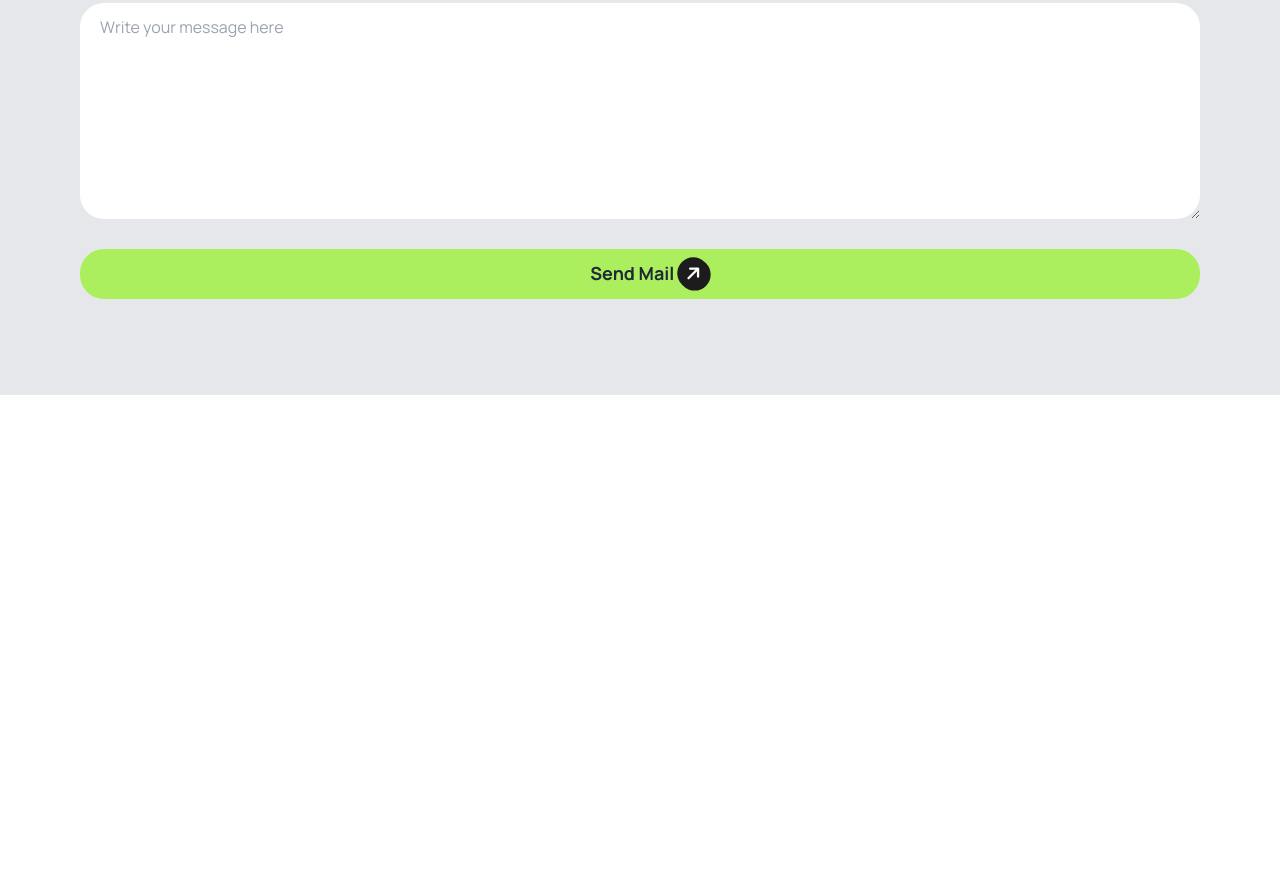
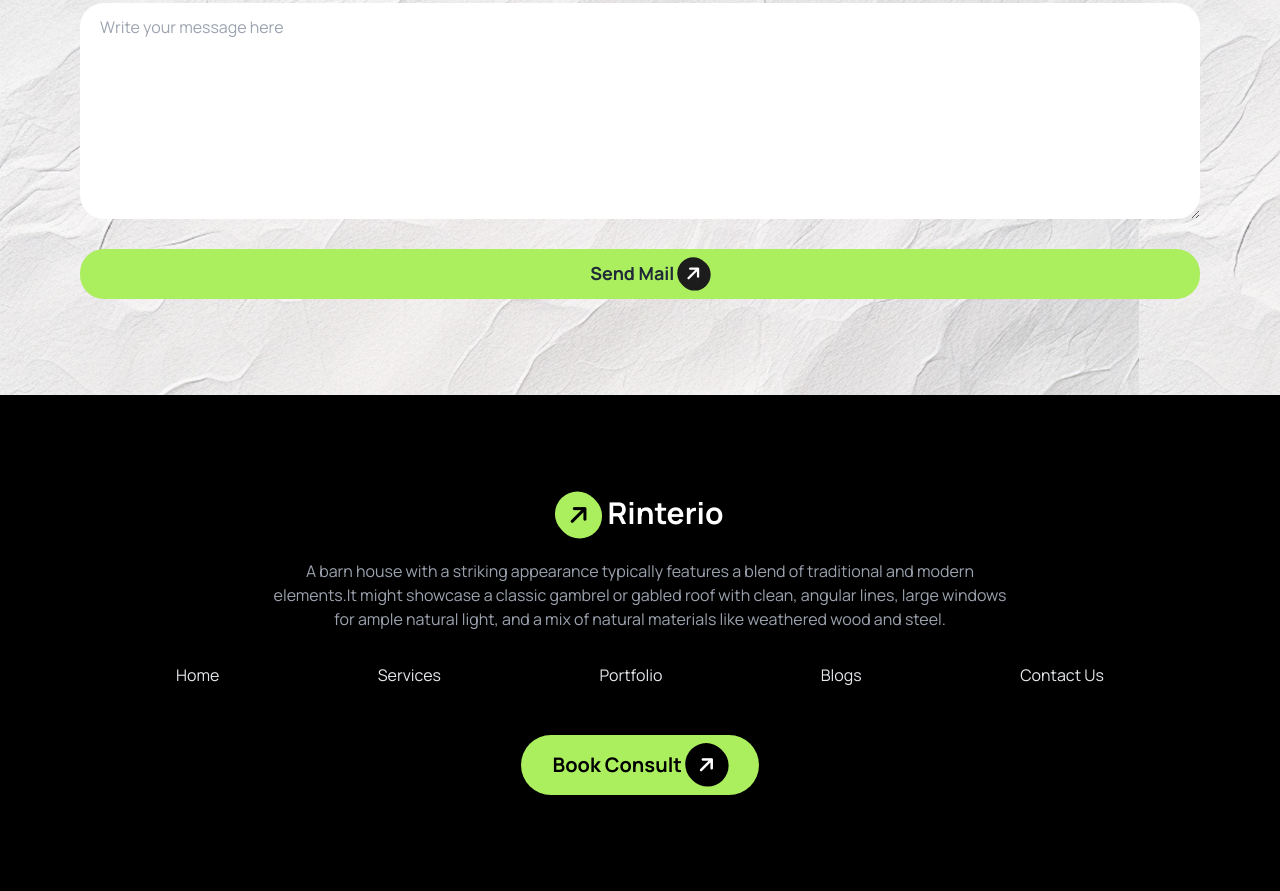
Before and after one commit to Abdullah-Al-Zahid/assignment-3, a plain HTML site: page index.html in a window 1280 px wide. Shown: the part 5121-6012 px from the top of the page. Before the commit the page ends 5516 px from the top, so only its background shows below. Drawn offline with nearby package versions, Linux system fonts and the light colour scheme.

Commit message:
added footer section

```diff
--- a/index.html
+++ b/index.html
@@ -32,6 +32,9 @@
       <style>
         .manrope-font {
         font-family: "Manrope", sans-serif;
+        }
+        .bg-image{
+          background-image: url(assets/bg.jpg);
         }
       </style>
 </head>
@@ -431,7 +434,27 @@
           </section>
     </main>
     <footer>
-
+       <!-- start footer section  -->
+       <section class="bg-black">
+        <div class="py-24 px-8 md:px-16 lg:px-44 container mx-auto">
+          <div class=" text-center space-y-5">
+            <h2 class="text-3xl font-bold text-white"><i class="fa-solid fa-arrow-right text-2xl text-black -rotate-45 bg-[#ABEF5F] px-3 py-2 rounded-full"></i> Rinterio</h2>
+            <p class="text-gray-400 md:w-4/5 mx-auto">A barn house with a striking appearance typically features a blend of traditional and modern elements.It might showcase a classic gambrel or gabled roof with clean, angular lines, large windows for ample natural light, and a mix of natural materials like weathered wood and steel.</p>
+          </div>
+          <div class="text-gray-200 mt-8">
+            <ul class="flex flex-col md:flex-row lg:flex-row gap-6 items-center justify-between">
+              <li><a href="#"></a>Home</li>
+              <li><a href=""></a>Services</li>
+              <li><a href=""></a>Portfolio</li>
+              <li><a href=""></a>Blogs</li>
+              <li><a href=""></a>Contact Us</li>
+            </ul>
+          </div>
+          <div class="text-center flex justify-center">
+            <button class="text-xl font-bold text-black bg-[#ABEF5F] px-8 py-2 rounded-full mt-12">Book Consult <i class="fa-solid fa-arrow-right text-xl text-white -rotate-45 bg-black px-3 py-2 rounded-full"></i></button>
+          </div>
+        </div>
+      </section>
     </footer>
 </body>
 </html>
```
